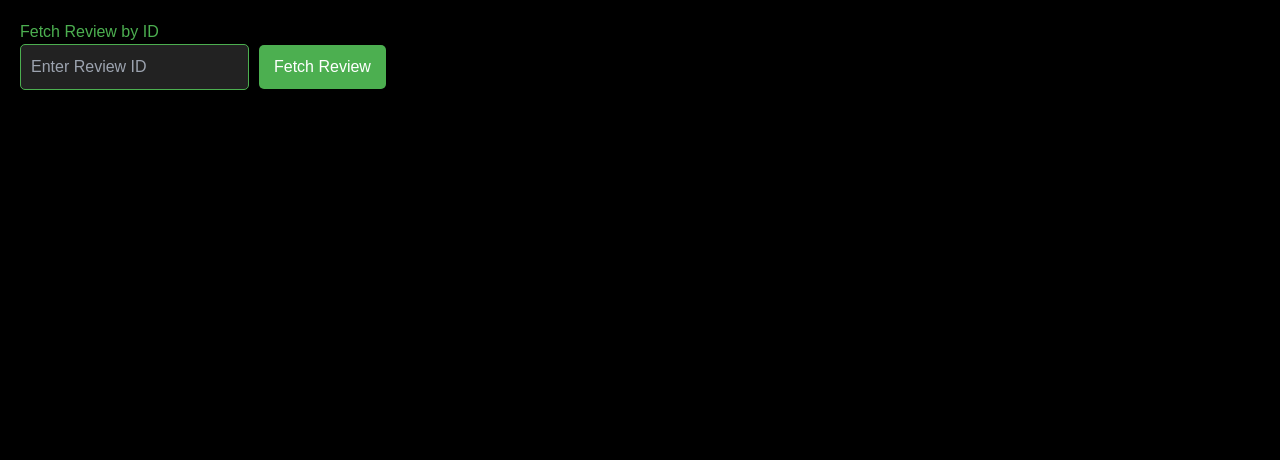
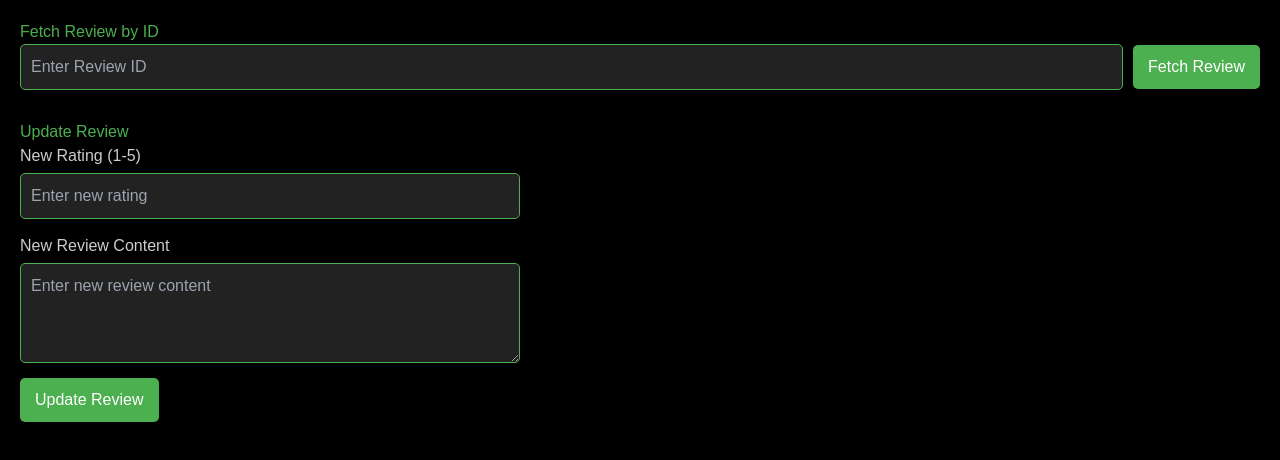
Before and after one commit to sahilt65/next-app, a Next.js app: page /graphql/review in a window 1280 px wide. Shown: the top 460 px of the page. Built offline with nearby package versions, Linux system fonts and the light colour scheme.

Commit message:
update query with graphql(not completed)

```diff
--- a/src/app/graphql/review/page.tsx
+++ b/src/app/graphql/review/page.tsx
@@ -1,7 +1,7 @@
 "use client";
 
 import React, { useState } from "react";
-import { gql, useLazyQuery } from "@apollo/client";
+import { gql, useLazyQuery, useMutation } from "@apollo/client";
 
 const GET_REVIEW = gql`
   query GetReview($id: ID!) {
@@ -13,63 +13,93 @@ const GET_REVIEW = gql`
   }
 `;
 
+const UPDATE_REVIEW = gql`
+  mutation UpdateReview($id: ID!, $rating: Int!, $content: String!) {
+    updateReview(id: $id, rating: $rating, content: $content) {
+      id
+      rating
+      content
+    }
+  }
+`;
+
 const GraphQL = () => {
   const [reviewId, setReviewId] = useState("");
+  const [rating, setRating] = useState("");
+  const [content, setContent] = useState("");
+
   const [fetchReview, { loading, error, data }] = useLazyQuery(GET_REVIEW);
+  const [updateReview, { loading: updating, error: updateError, data: updateData }] = useMutation(UPDATE_REVIEW);
 
   return (
     <div style={{ backgroundColor: "#000", color: "#fff", minHeight: "100vh", padding: "20px" }}>
+
+      {/* 🔹 Fetch Review Section */}
       <h1 style={{ color: "#4CAF50" }}>Fetch Review by ID</h1>
 
+      <div style={{ display: "flex", gap: "10px", alignItems: "center" }}>
         <input
           type="text"
           placeholder="Enter Review ID"
           value={reviewId}
           onChange={(e) => setReviewId(e.target.value)}
-        style={{
-          backgroundColor: "#222",
-          color: "#fff",
-          border: "1px solid #4CAF50",
-          padding: "10px",
-          marginRight: "10px",
-          borderRadius: "5px",
-          outline: "none"
-        }}
+          style={{ backgroundColor: "#222", color: "#fff", padding: "10px", borderRadius: "5px", border: "1px solid #4CAF50", flex: "1" }}
         />
 
         <button
           onClick={() => fetchReview({ variables: { id: reviewId } })}
-        style={{
-          backgroundColor: "#4CAF50",
-          color: "#fff",
-          padding: "10px 15px",
-          border: "none",
-          borderRadius: "5px",
-          cursor: "pointer",
-          transition: "0.3s",
-        }}
+          style={{ backgroundColor: "#4CAF50", color: "#fff", padding: "10px 15px", borderRadius: "5px", cursor: "pointer", border: "none" }}
         >
           Fetch Review
         </button>
+      </div>
 
       {loading && <p style={{ color: "#FFA500" }}>Loading...</p>}
       {error && <p style={{ color: "#FF5733" }}>Error: {error.message}</p>}
-
-      {/* Handle case when review ID is not found */}
-      {data && !data.review && (
-        <p style={{ color: "#FF5733", marginTop: "10px" }}>
-          ❌ No review found for ID: <strong>{reviewId}</strong>
-        </p>
-      )}
+      {data && !data.review && <p style={{ color: "#FF5733" }}>❌ No review found for ID: {reviewId}</p>}
 
       {data && data.review && (
-        <div style={{ marginTop: "20px", padding: "15px", backgroundColor: "#222", borderRadius: "5px" }}>
+        <div style={{ backgroundColor: "#222", padding: "15px", marginTop: "20px", borderRadius: "5px" }}>
           <h3 style={{ color: "#4CAF50" }}>Review Details</h3>
           <p><strong>ID:</strong> {data.review.id}</p>
           <p><strong>Rating:</strong> {data.review.rating}</p>
           <p><strong>Content:</strong> {data.review.content}</p>
         </div>
       )}
+
+      {/* 🔹 Update Review Section */}
+      <h1 style={{ color: "#4CAF50", marginTop: "30px" }}>Update Review</h1>
+
+      <div style={{ display: "flex", flexDirection: "column", maxWidth: "500px" }}>
+        <label style={{ marginBottom: "5px", color: "#ccc" }}>New Rating (1-5)</label>
+        <input
+          type="number"
+          placeholder="Enter new rating"
+          value={rating}
+          onChange={(e) => setRating(e.target.value)}
+          style={{ backgroundColor: "#222", color: "#fff", padding: "10px", marginBottom: "15px", borderRadius: "5px", border: "1px solid #4CAF50" }}
+        />
+
+        <label style={{ marginBottom: "5px", color: "#ccc" }}>New Review Content</label>
+        <textarea
+          placeholder="Enter new review content"
+          value={content}
+          onChange={(e) => setContent(e.target.value)}
+          style={{ backgroundColor: "#222", color: "#fff", padding: "10px", borderRadius: "5px", border: "1px solid #4CAF50", height: "100px" }}
+        />
+      </div>
+
+      <button
+        onClick={() => updateReview({ variables: { id: reviewId, rating: parseInt(rating), content } })}
+        style={{ backgroundColor: "#4CAF50", color: "#fff", padding: "10px 15px", borderRadius: "5px", cursor: "pointer", marginTop: "15px", border: "none" }}
+      >
+        Update Review
+      </button>
+
+      {updating && <p style={{ color: "#FFA500" }}>Updating...</p>}
+      {updateError && <p style={{ color: "#FF5733" }}>❌ Error: {updateError.message}</p>}
+      {updateData && <p style={{ color: "#4CAF50" }}>✅ Review updated successfully!</p>}
+
     </div>
   );
 };
```
Lines whose indentation alone changed are shown as unchanged.
